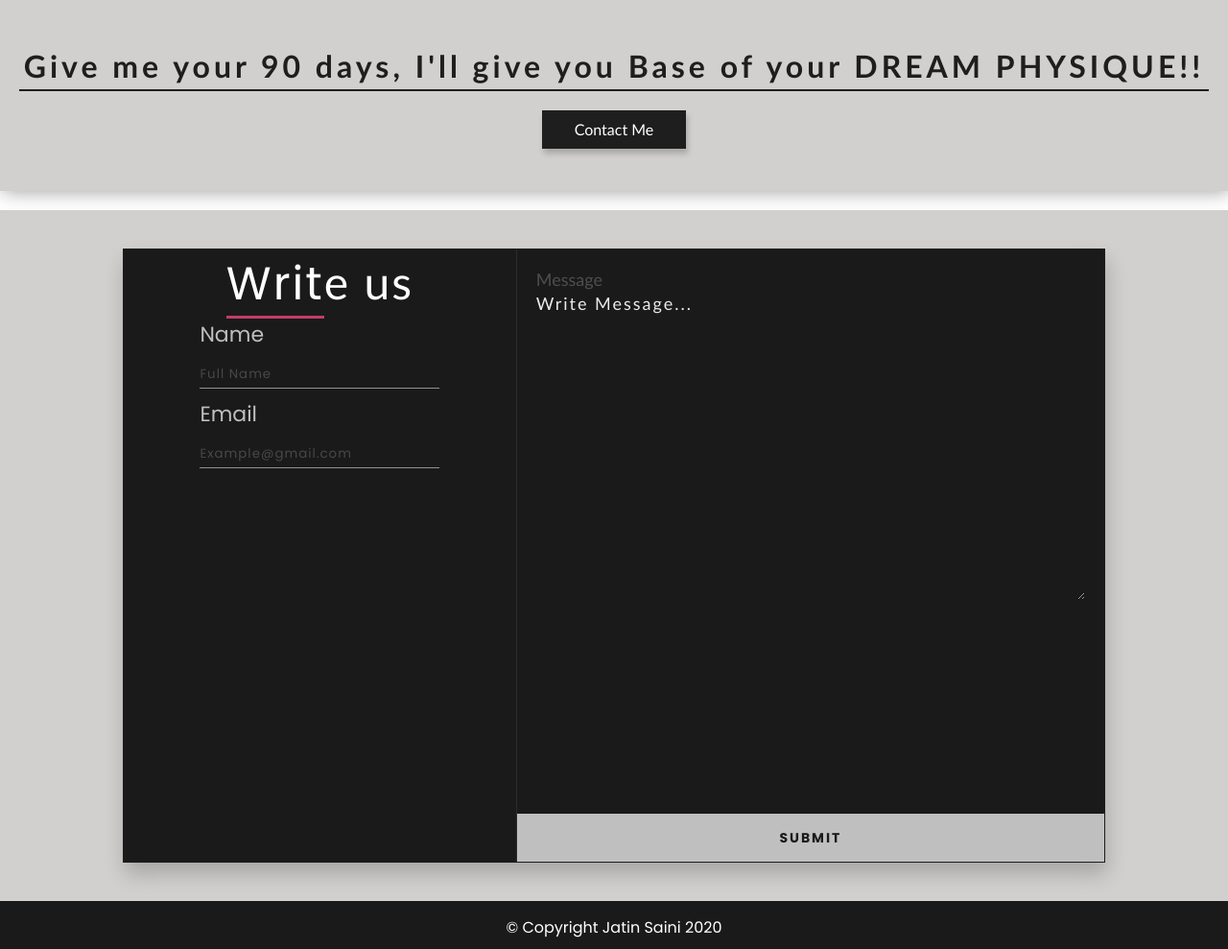
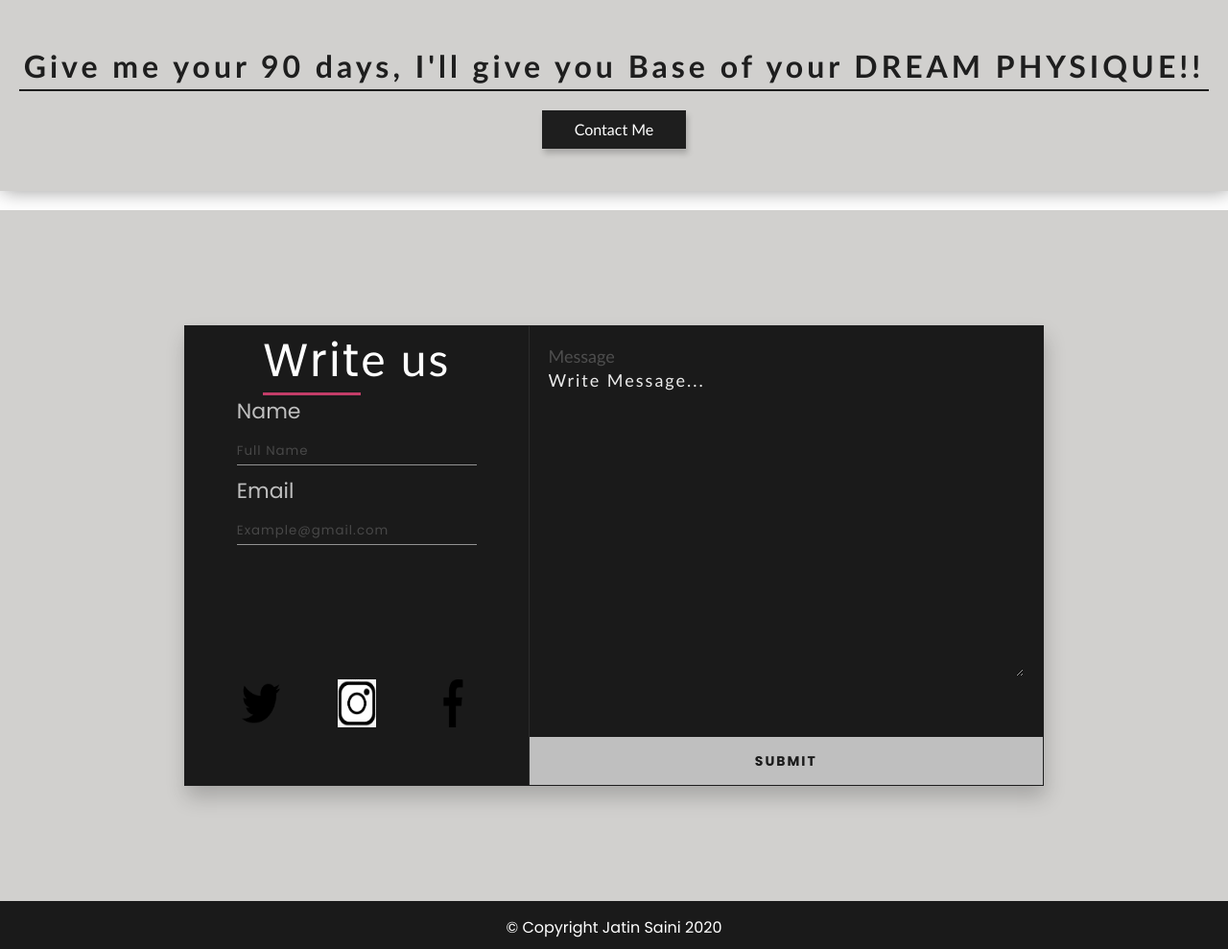
Before and after one commit to Jatin965/Sahirufitness, a Django app: page / in a window 1280 px wide; the page is wider, and only the part inside the window is pictured. Shown: the part 4021-5010 px from the top of that part at 96% size. Run offline with Django 3.2, Linux system fonts and the light colour scheme; some libraries are stand-ins or nearby versions.

Commit message:
Contact Updated

```diff
--- a/port/templates/port/base.html
+++ b/port/templates/port/base.html
@@ -116,6 +116,11 @@ Since most people just focus on weight lifting which helps in building strength
                 <font >Email</font>
                 <input type="email" placeholder="Example@gmail.com"/>
              </div>
+             <div class="sci">
+               <a href="https://twitter.com/sahiruroger?s=08"> <img src="{% static 'images/twitter.png' %}" alt=""> </a>
+               <a href="https://www.instagram.com/sahirufitness/"> <img src="{% static 'images/Insta.png' %}" alt=""> </a>
+               <a href="https://www.facebook.com/sahil.saini11"> <img src="{% static 'images/facebook.png' %}" alt=""> </a>
+             </div>
           </div>
           <!--right------------------------------------------->
           <div class="contact-right">
--- a/static/css/base.css
+++ b/static/css/base.css
@@ -281,8 +281,8 @@ header .toggle img {
 }
 #four form{
 	display: flex;
-	width: 80%;
-	height: 80vh;
+	width: 70%;
+	height: 60vh;
 	background-color: #1A1A1A;
 	box-shadow: 2px 12px 20px rgba(0,0,0,0.2);
 	border: 1px solid rgba(255,255,255,0.01)
@@ -357,7 +357,19 @@ header .toggle img {
 .f-name input:focus{
 	border-bottom: 1px solid #17d1ac;
 	transition: all ease 0.5s;
-}.message font{
+}
+.sci {
+  margin-top: 100px;
+  display: flex;
+  flex-direction: row;
+  align-items: flex-start;
+}
+.sci a img {
+  height: 50px;
+  width: 40px;
+  margin: 30px;
+}
+.message font{
 	font-size: 18px;
 	color:#4E4E4E;
 	font-family: calibri;
```
Also changed, not shown: 1 other file.
